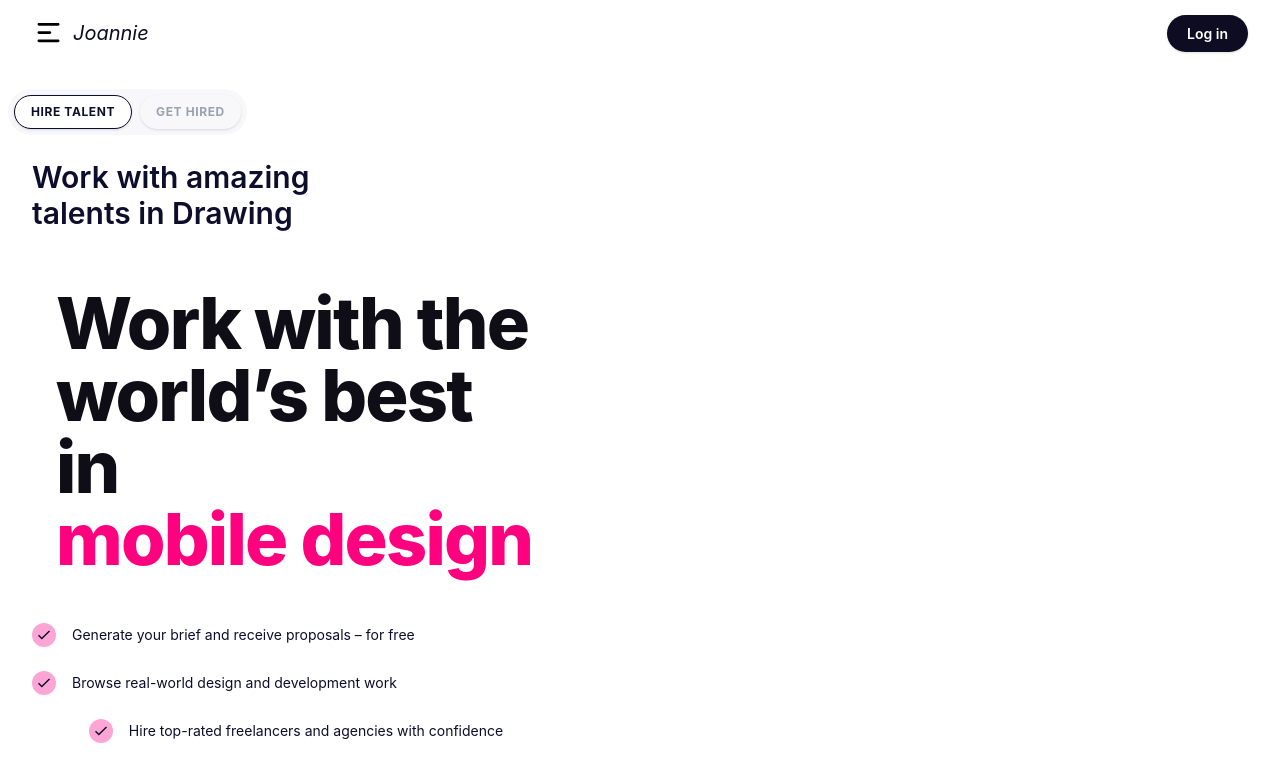
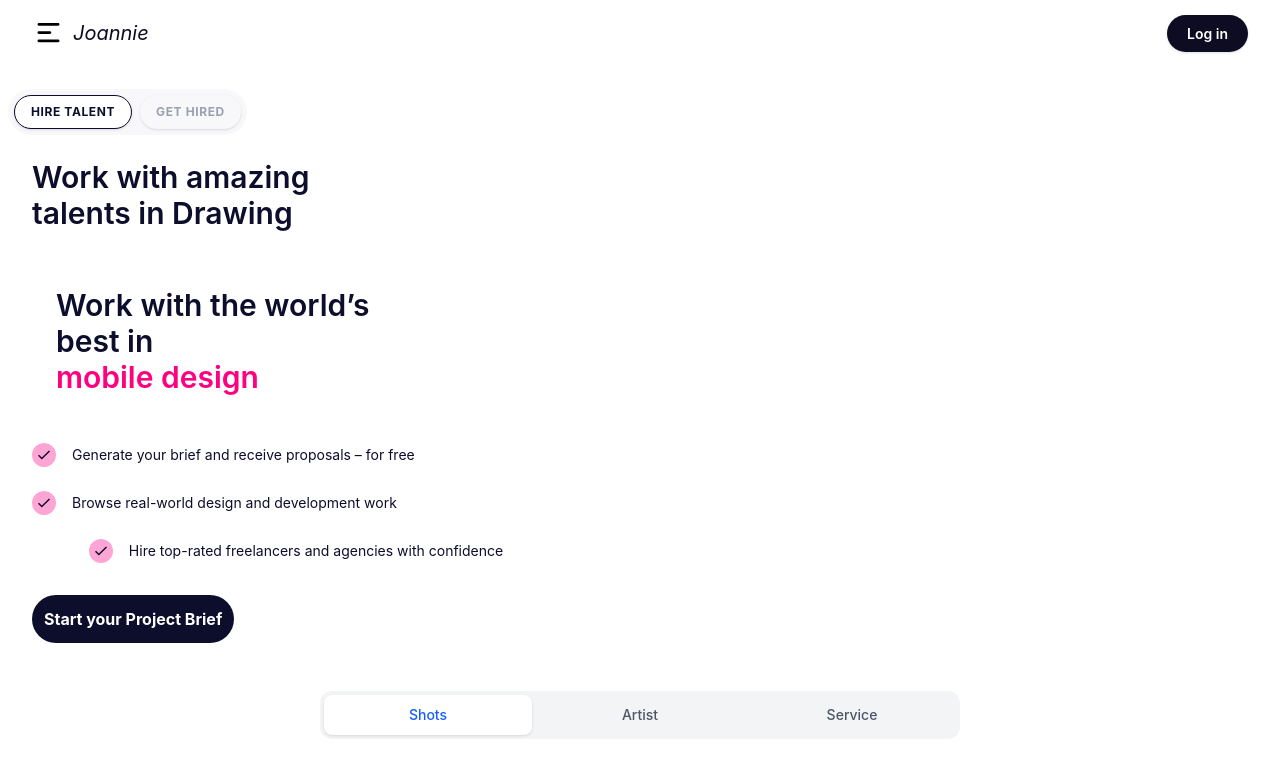
Before and after one commit to neducod/secret-project, a React (Vite) app: page / in a window 1280 px wide. Shown: the top 761 px of the page. Built offline with nearby package versions, Linux system fonts and the light colour scheme.

Commit message:
fixing the text rotator font size

```diff
--- a/src/components/Text.jsx
+++ b/src/components/Text.jsx
@@ -25,8 +25,8 @@ export default function HeroText() {
   }, [index]);
 
   return (
-    <div className="flex min-h-[300px] items-center justify-center bg-white p-6">
-      <h1 className="max-w-3xl text-left font-sans text-5xl font-extrabold tracking-tight text-[#0f0e17] sm:text-6xl md:text-7xl">
+    <div className='max-w-xl w-full flex flex-col gap-6 md:gap-8 p-4 md:p-6 text-[#0d0d2c]'>
+      <h1 className="text-left items-center text-3xl font-semibold max-w-xs">
         Work with the world’s best in{' '}
         <span className="inline-block min-w-[280px] text-[#ff007f]">
           <span
@@ -40,6 +40,7 @@ export default function HeroText() {
           </span>
         </span>
       </h1>
+      {/* className="flex min-h-[300px] items-center justify-center bg-white p-6" */}
     </div>
   );
 }
```
